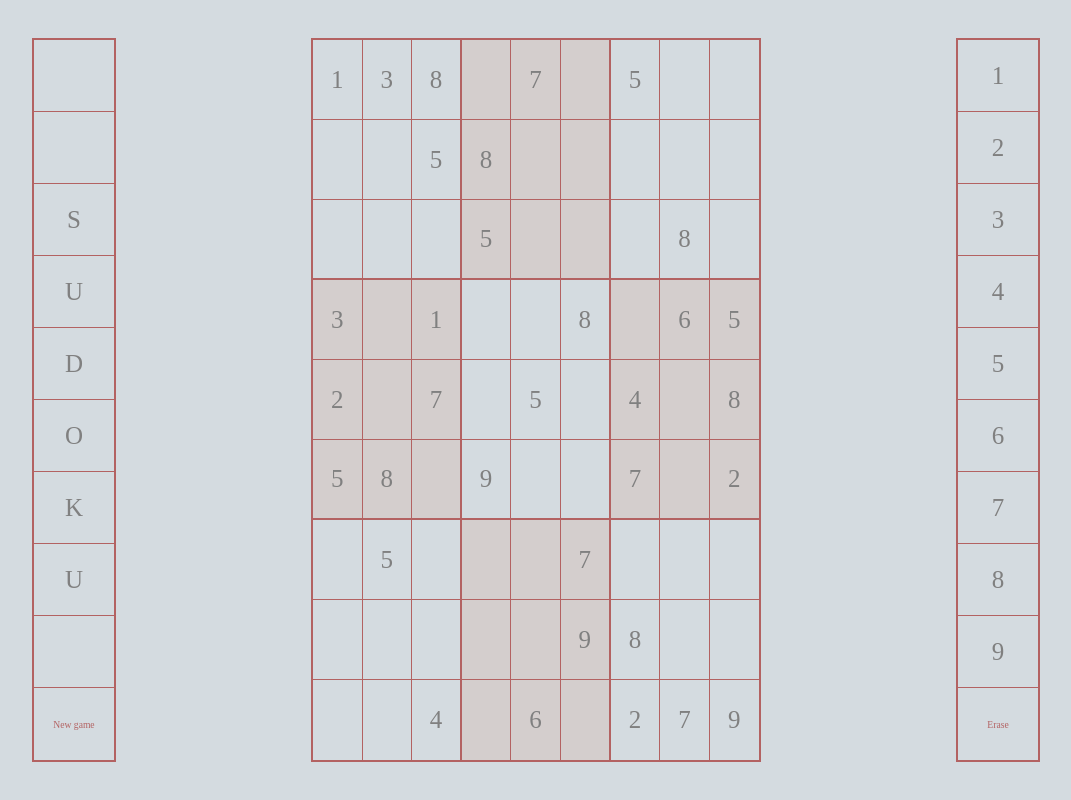
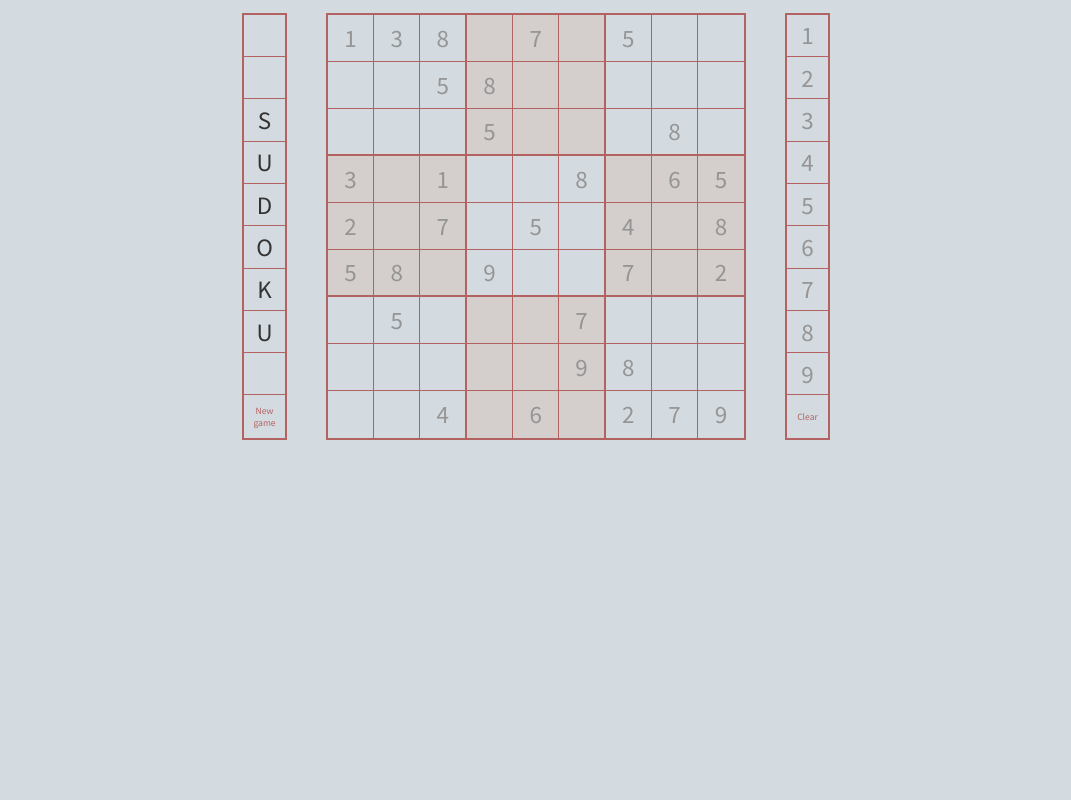
Before and after one commit to folde01/sudoku, a website built with webpack: page index.html in a window 1280 px wide. Shown: the whole page, without its empty margins (104-1175 px from the left). Built offline with nearby package versions, Linux system fonts and the light colour scheme.

Commit message:
Responsiveness fixes, changes to font and font colour.

```diff
--- a/index.html
+++ b/index.html
@@ -6,6 +6,7 @@
     <meta name="viewport" content="width=device-width, initial-scale=1.0">
     <meta http-equiv="X-UA-Compatible" content="ie=edge">
     <link rel="stylesheet" href="src/css/styles.css">
+    <link href="https://fonts.googleapis.com/css?family=Source+Sans+Pro&display=swap" rel="stylesheet">
     <title>Sudoku</title>
 </head>
 
--- a/src/css/styles.css
+++ b/src/css/styles.css
@@ -1,18 +1,19 @@
 :root {
-    --clueCell-color: grey;
+    --clueCell-color: rgb(149, 149, 149);
     --board-border-color: #b36262;
     --board-background-color: #d4dbe0;
     /* --board-background-color-active: rgb(229, 233, 236); */
-    --board-background-color-active: #d3ced1;
-    --board-background-color-active: #e1e1e1;
     --board-background-color-active: white;
     --inputTable-background-color: var(--board-background-color);
     /* --inputTable-background-color-active: var(--board-background-color-active); */
     --inputTable-background-color-active: #d4cecd;
-    --inputTable-color: grey;
-    --inputTable-color-active: black;
-    --invalidMove-color: #f35b2d;
+    --inputTable-color: var(--clueCell-color);
+    /* --inputTable-color-active: rgb(102, 102, 102); */
+    --inputTable-color-active: var(--logo-color);
+    /* --invalidMove-color: #f35b2d; */
+    --invalidMove-color: var(--board-border-color);
     --checkerboardRegionCell-color: #d4cecd;
+    --logo-color: #333;
 }
 
 * {
@@ -23,6 +24,8 @@
 
 body {
     background-color: var(--board-background-color);
+    font-family: 'Source Sans Pro', sans-serif;
+    color: var(--logo-color);
     /* height: 100%; */
     /* overflow: hidden; */
 }
@@ -54,7 +57,6 @@ body {
 #logo {
     width: 100%;
     margin: 1.2rem auto;
-    color: var(--inputTable-color);
     background-color: var(--inputTable-background-color);
     border: 2px solid var(--board-border-color);
     border-bottom: 1px solid var(--board-border-color);
@@ -64,6 +66,19 @@ body {
     flex-direction: row;
     justify-content: center;
     /* display: table; */
+}
+
+.inputTable {
+    color: var(--clueCell-color);
+}
+
+#logo {
+    color: var(--logo-color);
+}
+
+.inputTableActive {
+    cursor: pointer;
+    color: var(--inputTable-color-active);
 }
 
 .inputCell,
@@ -115,7 +130,10 @@ body {
 
 .clueCell {
     color: var(--clueCell-color);
+}
 
+#board .cell:not(.clueCell) {
+    cursor: pointer;
 }
 
 .activeCell {
@@ -152,6 +170,7 @@ body {
 }
 
 
+
 /* @media (min-width: 450px) and (orientation: portrait) { */
     @media (min-width: 450px) {
         #container {
@@ -170,6 +189,7 @@ body {
         }
     }
 
+
 @media (orientation: landscape) {
     #container {
         padding: 0;
@@ -177,12 +197,14 @@ body {
         /* height: 100vh; */
         height: 100vh;
         width: 80%;
-        /* padding: 2vw; */
-        /* padding-top: 1.8vw; */
+        padding: 1vw;
+        /* padding-top: 2vw; */
         /* flex-direction: row; */
         display: flex;
         flex-direction: column;
-        justify-content: center;
+        /* justify-content: center; */
+        justify-content: flex-start;
+
     }
 
     #container2 {
@@ -220,8 +242,14 @@ body {
     #logo li {
         text-align: center;
         padding: 0;
-        height: 10.0vmin;
+        /* height: 10.0vmin;    */
+        height: 10.5vmin;
         /* height: 10.0vh;    */
+    }
+
+    .inputCell,
+    #logo li {
+        height: unset;
     }
 
     .inputCell,
@@ -255,141 +283,21 @@ body {
 }
 
 
+@media (orientation: landscape) and (min-height: 450px) {
 
-
-
-/* @media (min-width: 700px) and (orientation: landscape) {
-    #container {
-        padding: 0;
-        width: 85vh;
-        padding-top: 1.8vw;
-    }
-
-    #board {
-        height: 96%;
-        width: 96%;
+    #container2 {
+        width: 420px;
     }
 
     .inputCell,
     .cell,
     #logo li {
-        text-align: center;
-        padding: 0;
-        height: 10.0vh;
-        border-bottom: 1px solid var(--board-border-color);
+        height: 47px;
+        /* width: 45px; */
     }
-} */
 
-/*
-
-@media only screen and (min-width: 316px) {
-    #container {
-        font-size: 19px;
-    }
-    .cell {
-        height: 2.1rem;
+    #logo,
+    .inputTable {
+        width: 45px;
     }
 }
-
-@media only screen and (min-width: 334px) {
-    #container {
-        font-size: 21px;
-        width: 95%;
-        padding-top: 0.5rem;
-
-
-    }
-    .cell {
-        height: 2.25rem;
-
-    }
-}
-
-@media only screen and (min-width: 354px) {
-    #container {
-        font-size: 22px;
-    }
-    .cell {
-        height: 2.35rem;
-    }
-}
-
-@media only screen and (min-width: 374px) {
-    #container {
-        padding-top: 0.55rem;
-        font-size: 23px;
-    }
-    .cell {
-        height: 2.45rem;
-    }
-}
-
-@media only screen and (min-width: 412px) {
-    #container {
-        padding-top: 0.65rem;
-
-        font-size: 24px;
-    }
-    .cell {
-        width: 44px;
-        height: 44px;
-    }
-}
-*/
-
-
-
-/*
-@media only screen and (min-width: 316px) {
-    #container {
-        font-size: 19px;
-    }
-    .cell {
-        height: 2.1rem;
-    }
-}
-
-@media only screen and (min-width: 334px) {
-    #container {
-        font-size: 21px;
-        width: 95%;
-        padding-top: 0.5rem;
-
-
-    }
-    .cell {
-        height: 2.25rem;
-
-    }
-}
-
-@media only screen and (min-width: 354px) {
-    #container {
-        font-size: 22px;
-    }
-    .cell {
-        height: 2.35rem;
-    }
-}
-
-@media only screen and (min-width: 374px) {
-    #container {
-        padding-top: 0.55rem;
-        font-size: 23px;
-    }
-    .cell {
-        height: 2.45rem;
-    }
-}
-
-@media only screen and (min-width: 412px) {
-    #container {
-        padding-top: 0.65rem;
-
-        font-size: 24px;
-    }
-    .cell {
-        width: 44px;
-        height: 44px;
-    }
-} */
--- a/src/js/board.js
+++ b/src/js/board.js
@@ -92,7 +92,7 @@ class Board {
         const eraseBtn = document.createElement('li');
         eraseBtn.setAttribute('id', 'eraseBtn');
         eraseBtn.setAttribute('class', 'inputCell');
-        eraseBtn.innerText = 'Erase';
+        eraseBtn.innerText = 'Clear';
         inputTable.appendChild(eraseBtn);
 
         const oldInputTable = domCache.inputTable;
```
